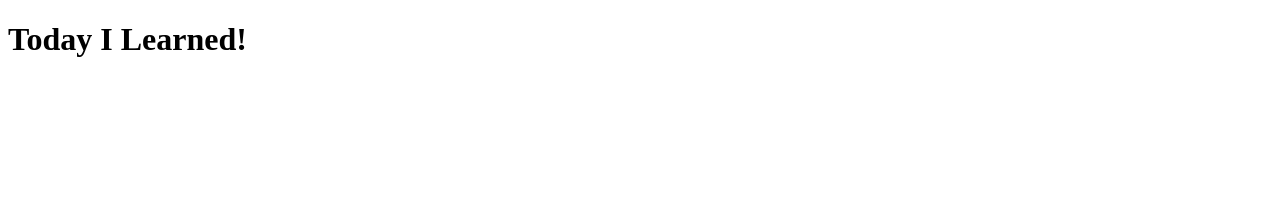
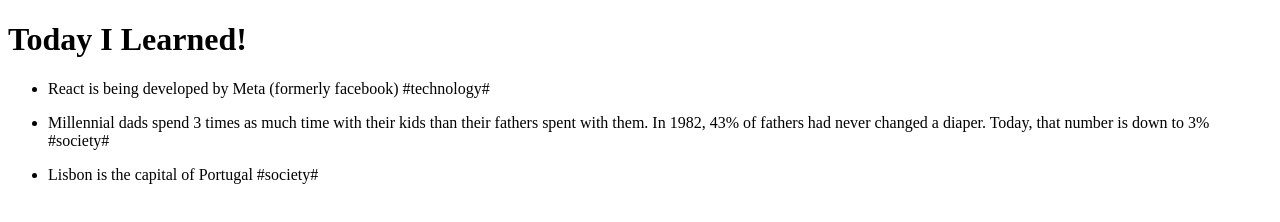
Before and after one commit to Dmytr1K/today-i-learned, a plain HTML site: page index.html in a window 1280 px wide. Drawn offline with Linux system fonts and the light colour scheme.

Commit message:
add list of facts

```diff
--- a/index.html
+++ b/index.html
@@ -8,5 +8,27 @@
   </head>
   <body>
     <h1>Today I Learned!</h1>
+    <ul>
+      <li>
+        <p>
+          React is being developed by Meta (formerly facebook)
+          <span>#technology#</span>
+        </p>
+      </li>
+      <li>
+        <p>
+          Millennial dads spend 3 times as much time with their kids than their
+          fathers spent with them. In 1982, 43% of fathers had never changed a
+          diaper. Today, that number is down to 3%
+          <span>#society#</span>
+        </p>
+      </li>
+      <li>
+        <p>
+          Lisbon is the capital of Portugal
+          <span>#society#</span>
+        </p>
+      </li>
+    </ul>
   </body>
 </html>
```
